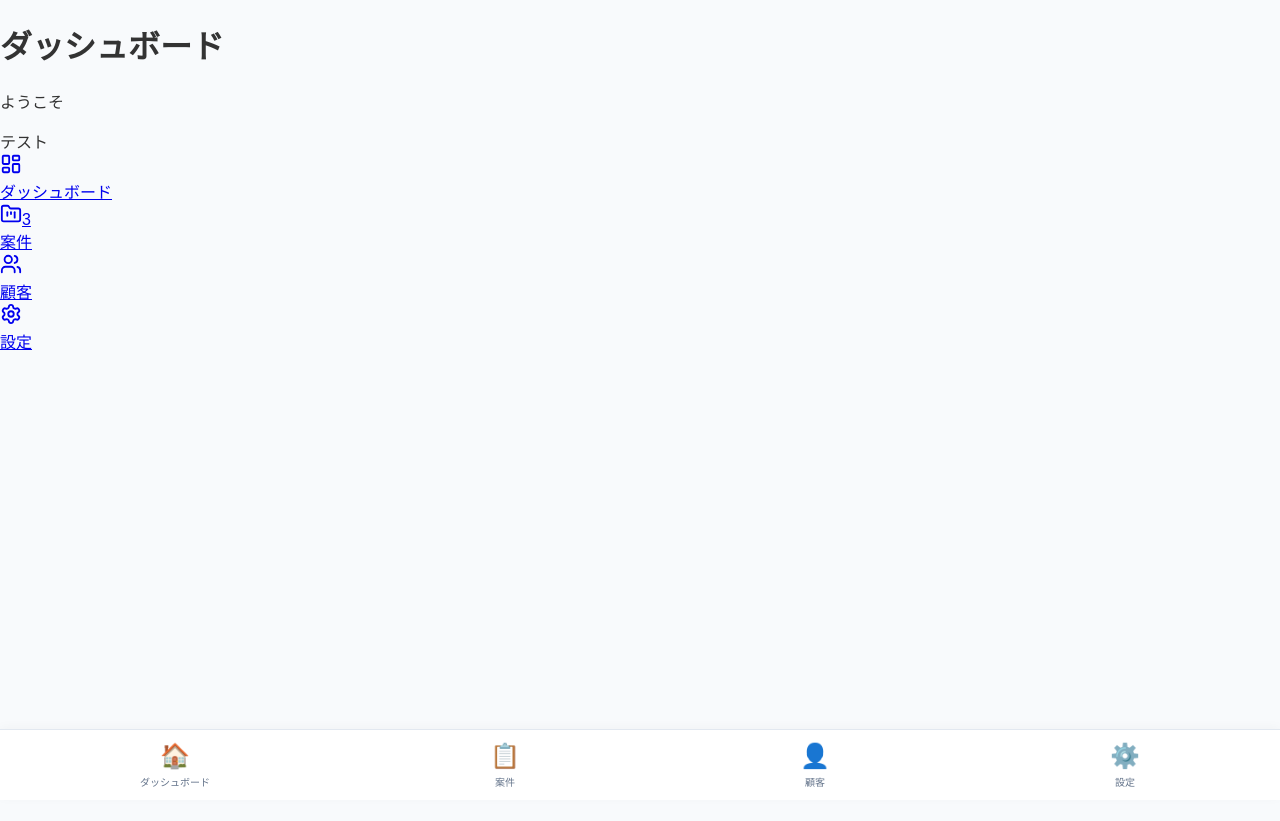
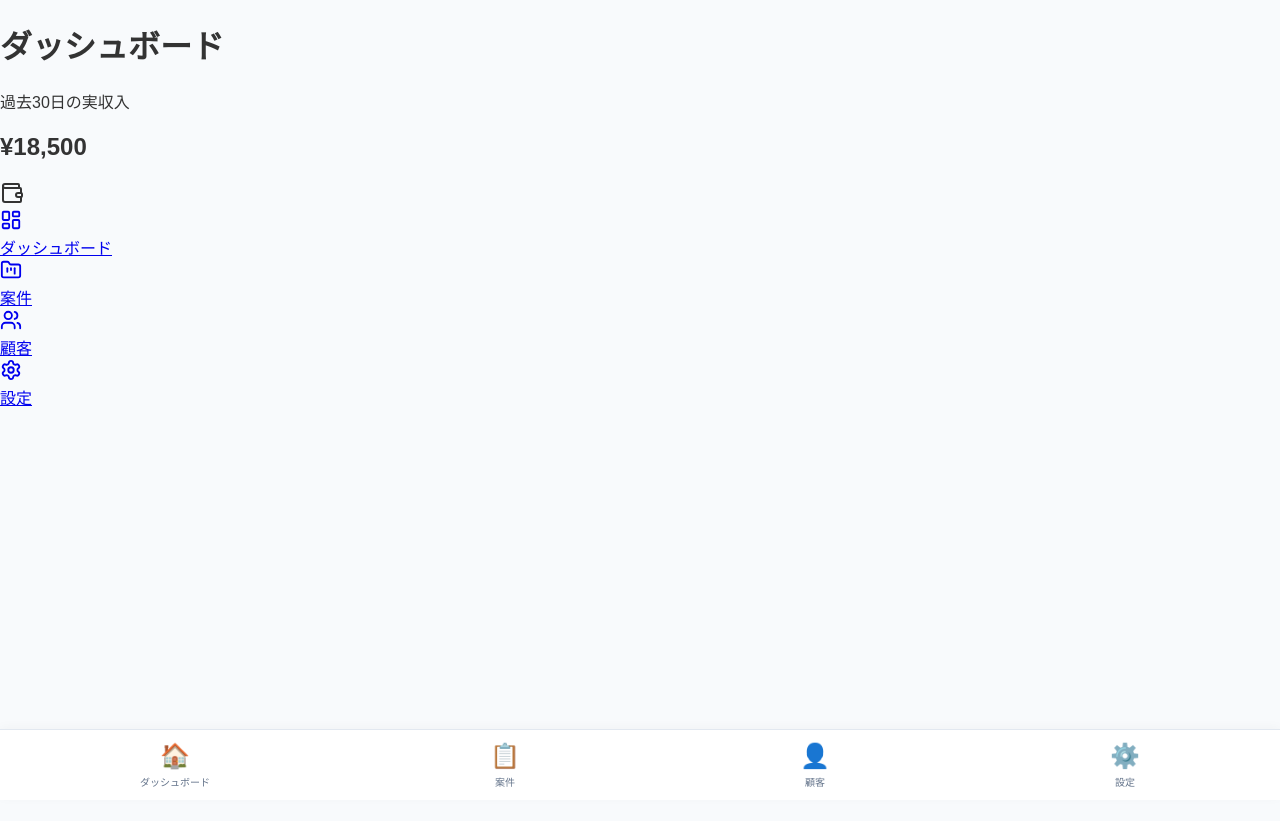
Before and after one commit to southand1000/casion, a Next.js app: page / in a window 1280 px wide. Built offline with nearby package versions, Linux system fonts and the light colour scheme.

Commit message:
Add Casion UI Kit components

```diff
--- a/app/components/dashboard/StatsCard.tsx
+++ b/app/components/dashboard/StatsCard.tsx
@@ -0,0 +1,64 @@
+"use client";
+
+import { ReactNode } from "react";
+import { cn } from "@/lib/utils";
+
+interface StatsCardProps {
+  title: string;
+  value: string | number;
+  icon?: ReactNode;
+  description?: string;
+  color?: "primary" | "green" | "orange" | "red";
+}
+
+const colorStyle = {
+  primary: "text-primary",
+  green: "text-green-600",
+  orange: "text-orange-500",
+  red: "text-red-500",
+};
+
+export default function StatsCard({
+  title,
+  value,
+  icon,
+  description,
+  color = "primary",
+}: StatsCardProps) {
+  return (
+    <div className="rounded-2xl border border-border bg-card p-5 shadow-sm">
+      <div className="flex items-center justify-between">
+
+        <div>
+
+          <p className="text-sm text-muted-foreground">
+            {title}
+          </p>
+
+          <h2
+            className={cn(
+              "mt-2 text-3xl font-bold",
+              colorStyle[color]
+            )}
+          >
+            {value}
+          </h2>
+
+          {description && (
+            <p className="mt-2 text-xs text-muted-foreground">
+              {description}
+            </p>
+          )}
+
+        </div>
+
+        {icon && (
+          <div className="rounded-xl bg-muted p-3">
+            {icon}
+          </div>
+        )}
+
+      </div>
+    </div>
+  );
+}
--- a/app/page.tsx
+++ b/app/page.tsx
@@ -1,19 +1,26 @@
 import Header from "@/app/components/layout/Header";
 import BottomNav from "@/app/components/layout/BottomNav";
+import StatsCard from "@/app/components/dashboard/StatsCard";
+import { Wallet } from "lucide-react";
 
 export default function Home() {
   return (
     <>
       <Header
         title="ダッシュボード"
-        subtitle="ようこそ"
       />
 
-      <main className="p-5 pb-28">
-        テスト
+      <main className="space-y-4 p-5 pb-28">
+
+        <StatsCard
+          title="過去30日の実収入"
+          value="¥18,500"
+          icon={<Wallet size={24} />}
+        />
+
       </main>
 
-      <BottomNav projectBadge={3} />
+      <BottomNav />
     </>
   );
 }
```
